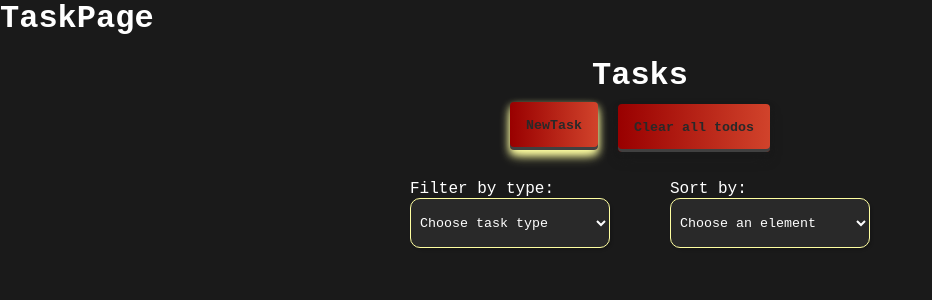
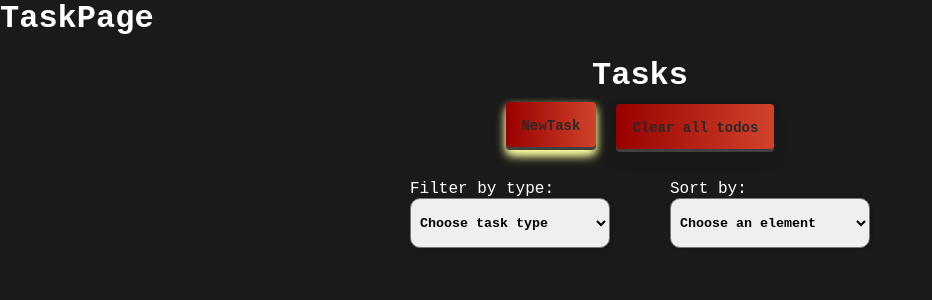
Before and after one commit to oablom/todo-app, a React (Create React App) app: page /tasks in a window 1280 px wide. In both pictures the pointer is over the button "NewTask". Shown: the top 300 px of the page, without its empty margins (0-932 px from the left). Built offline with nearby package versions, Linux system fonts and the light colour scheme.

Commit message:
added styling to select hover

```diff
--- a/src/styles/_buttons.scss
+++ b/src/styles/_buttons.scss
@@ -20,6 +20,7 @@
     display: inline-flex;
     font-family: "JetBrains Mono", monospace;
     font-weight: bold;
+    font-size: 14px;
     height: 48px;
     justify-content: center;
     line-height: 1;
@@ -52,6 +53,8 @@
     box-shadow: $shadow-color 0 4px 8px, $shadow-color 0 7px 13px -3px,
       $border-color 0 -3px 0 inset;
     transform: translateY(-2px);
+    cursor: pointer;
+    // transform: scale(1.05);
   }
 
   button:active {
--- a/src/styles/style.css
+++ b/src/styles/style.css
@@ -47,6 +47,7 @@
   display: inline-flex;
   font-family: "JetBrains Mono", monospace;
   font-weight: bold;
+  font-size: 14px;
   height: 48px;
   justify-content: center;
   line-height: 1;
@@ -72,6 +73,7 @@
 .homepage button:hover {
   box-shadow: var(--accent-200) 0 4px 8px, var(--accent-200) 0 7px 13px -3px, var(--bg-300) 0 -3px 0 inset;
   transform: translateY(-2px);
+  cursor: pointer;
 }
 .homepage button:active {
   box-shadow: var(--accent-200) 0 4px 8px, var(--accent-200) 0 7px 13px -3px, var(--bg-300) 0 -3px 0 inset;
@@ -163,6 +165,7 @@
   display: inline-flex;
   font-family: "JetBrains Mono", monospace;
   font-weight: bold;
+  font-size: 14px;
   height: 48px;
   justify-content: center;
   line-height: 1;
@@ -188,6 +191,7 @@
 .friends button:hover {
   box-shadow: var(--accent-200) 0 4px 8px, var(--accent-200) 0 7px 13px -3px, var(--bg-300) 0 -3px 0 inset;
   transform: translateY(-2px);
+  cursor: pointer;
 }
 .friends button:active {
   box-shadow: var(--accent-200) 0 4px 8px, var(--accent-200) 0 7px 13px -3px, var(--bg-300) 0 -3px 0 inset;
--- a/src/styles/taskpage.css
+++ b/src/styles/taskpage.css
@@ -27,10 +27,6 @@
   margin: 0;
   padding: 0;
   font-family: "JetBrains Mono", monospace;
-}
-.task-page button:hover {
-  cursor: pointer;
-  transform: scale(1.1);
 }
 .task-page select:hover {
   cursor: pointer;
@@ -157,17 +153,10 @@
   margin-left: 60px;
 }
 .task-page .tasks .filter-sort-wrapper select {
+  font-weight: bold;
   width: 200px;
   margin: 0px;
-}
-.task-page .tasks button,
-.task-page .tasks select {
-  border-radius: 10px;
-  min-width: 80px;
-  z-index: 2;
-  box-shadow: rgba(0, 0, 0, 0.15) 1.95px 1.95px 2.6px;
-  padding: 5px;
-  display: inline-block;
+  color: black;
 }
 .task-page .tasks button {
   align-items: center;
@@ -181,6 +170,7 @@
   display: inline-flex;
   font-family: "JetBrains Mono", monospace;
   font-weight: bold;
+  font-size: 14px;
   height: 48px;
   justify-content: center;
   line-height: 1;
@@ -206,6 +196,7 @@
 .task-page .tasks button:hover {
   box-shadow: var(--accent-200) 0 4px 8px, var(--accent-200) 0 7px 13px -3px, var(--bg-300) 0 -3px 0 inset;
   transform: translateY(-2px);
+  cursor: pointer;
 }
 .task-page .tasks button:active {
   box-shadow: var(--accent-200) 0 4px 8px, var(--accent-200) 0 7px 13px -3px, var(--bg-300) 0 -3px 0 inset;
@@ -214,11 +205,15 @@
 .task-page .tasks select {
   width: 250px;
   height: 50px;
-  background-color: var(--bg-200);
-  border: 1px solid var(--accent-200);
 }
-.task-page .tasks select option {
-  color: white;
+.task-page .tasks select:hover {
+  background-image: linear-gradient(to right, var(--text-200), var(--accent-200));
+  color: black;
+}
+.task-page .tasks select:hover option {
+  color: black;
+  font-weight: bold;
+  background-image: linear-gradient(to right, var(--primary-100), var(--accent-200));
 }
 .task-page .new-task {
   width: 30%;
@@ -259,9 +254,23 @@
 .task-page .new-task .task-form select {
   color: black;
   border: 1px solid var(--accent-200);
+  font-weight: bold;
 }
 .task-page .new-task .task-form select option {
   color: black;
+  font-weight: bold;
+}
+.task-page .new-task .task-form select option:hover {
+  background-image: linear-gradient(to right, var(--primary-100), var(--accent-200));
+}
+.task-page .new-task .task-form select:hover {
+  color: black;
+}
+.task-page .new-task .task-form select:hover option {
+  color: black;
+}
+.task-page .new-task .task-form select:hover:focus {
+  box-shadow: var(--accent-200) 0 0 0 1.5px inset;
 }
 .task-page .new-task .task-form textarea {
   max-width: 100%;
--- a/src/styles/taskpage.scss
+++ b/src/styles/taskpage.scss
@@ -39,10 +39,6 @@
     font-family: "JetBrains Mono", monospace;
   }
 
-  button:hover {
-    cursor: pointer;
-    transform: scale(1.1);
-  }
   select:hover {
     cursor: pointer;
   }
@@ -184,19 +180,13 @@
         margin-left: 60px;
       }
       select {
+        font-weight: bold;
         width: 200px;
         margin: 0px;
+        color: black;
       }
     }
-    button,
-    select {
-      border-radius: 10px;
-      min-width: 80px;
-      z-index: 2;
-      box-shadow: rgba(0, 0, 0, 0.15) 1.95px 1.95px 2.6px;
-      padding: 5px;
-      display: inline-block;
-    }
+
     @include button(
       var(--accent-100),
       var(--bg-300),
@@ -209,12 +199,25 @@
     select {
       width: 250px;
       height: 50px;
-      background-color: (var(--bg-200));
+      // background-color: (var(--bg-200));
 
-      option {
-        color: white;
+      &:hover {
+        background-image: linear-gradient(
+          to right,
+          var(--text-200),
+          var(--accent-200)
+        );
+        color: black;
+        option {
+          color: black;
+          font-weight: bold;
+          background-image: linear-gradient(
+            to right,
+            var(--primary-100),
+            var(--accent-200)
+          );
+        }
       }
-      border: 1px solid var(--accent-200);
     }
   }
 
@@ -255,9 +258,28 @@
       select {
         color: black;
         border: 1px solid var(--accent-200);
+        font-weight: bold;
 
         option {
           color: black;
+          font-weight: bold;
+          &:hover {
+            background-image: linear-gradient(
+              to right,
+              var(--primary-100),
+              var(--accent-200)
+            );
+          }
+        }
+
+        &:hover {
+          color: black;
+          option {
+            color: black;
+          }
+          &:focus {
+            box-shadow: var(--accent-200) 0 0 0 1.5px inset;
+          }
         }
       }
       textarea {
```
Also changed, not shown: 2 other files (tests, documents, lock files or other folders).
